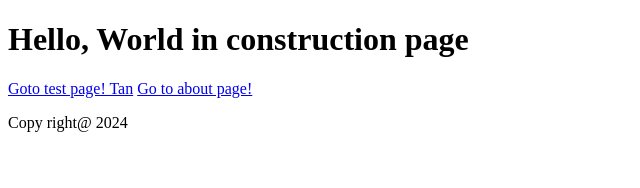
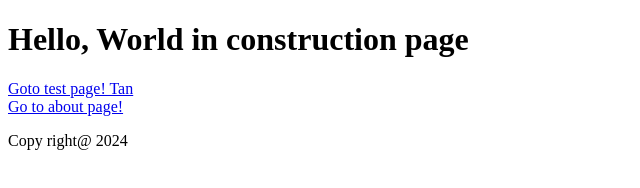
Before and after one commit to ping686/html-tan, a plain HTML site: page index.html in a window 1280 px wide. Shown: the whole page, without its empty margins (0-640 px from the left). Drawn offline with Linux system fonts and the light colour scheme.

Commit message:
Update index.html

```diff
--- a/index.html
+++ b/index.html
@@ -7,7 +7,7 @@
 </head>
 <body>
     <h1>Hello, World in construction page</h1>
-    <a href="test.html">Goto test page! Tan</a>
+    <a href="test.html">Goto test page! Tan</a><br />
     <a href="About.html">Go to about page!</a>
     <p>Copy right@ 2024</p>
 </body>
```
